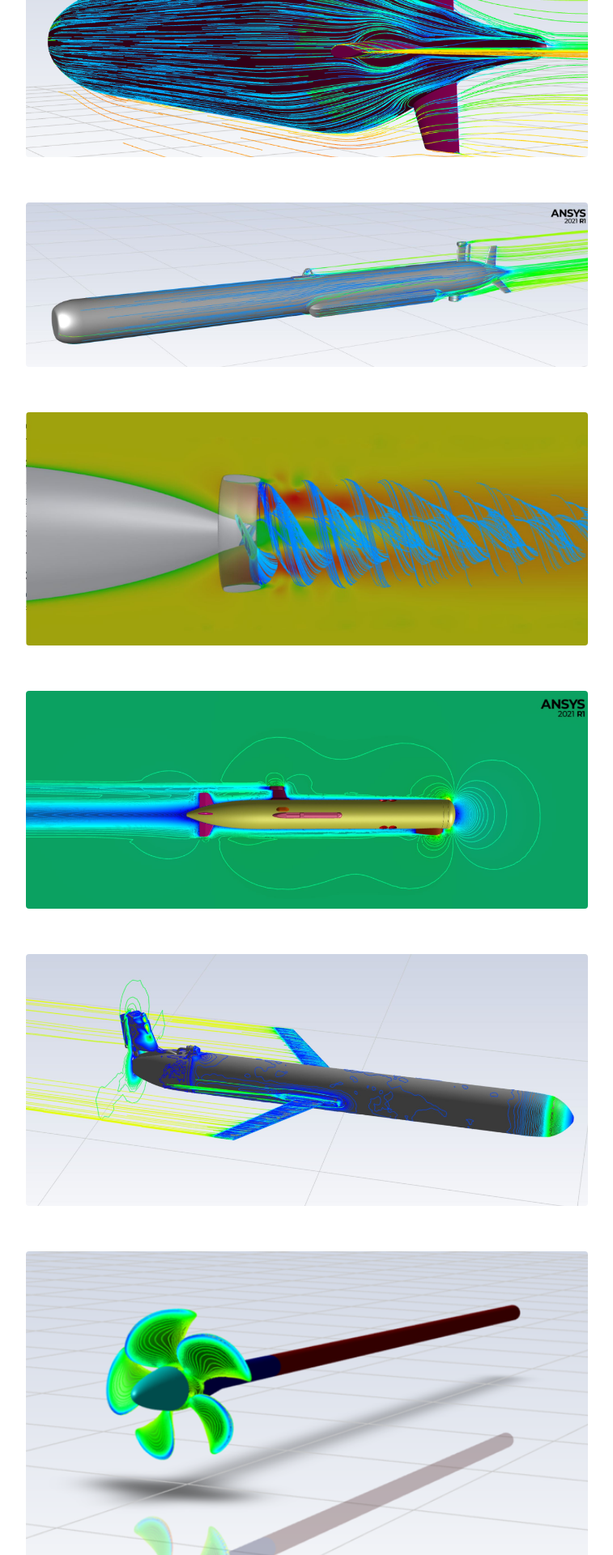
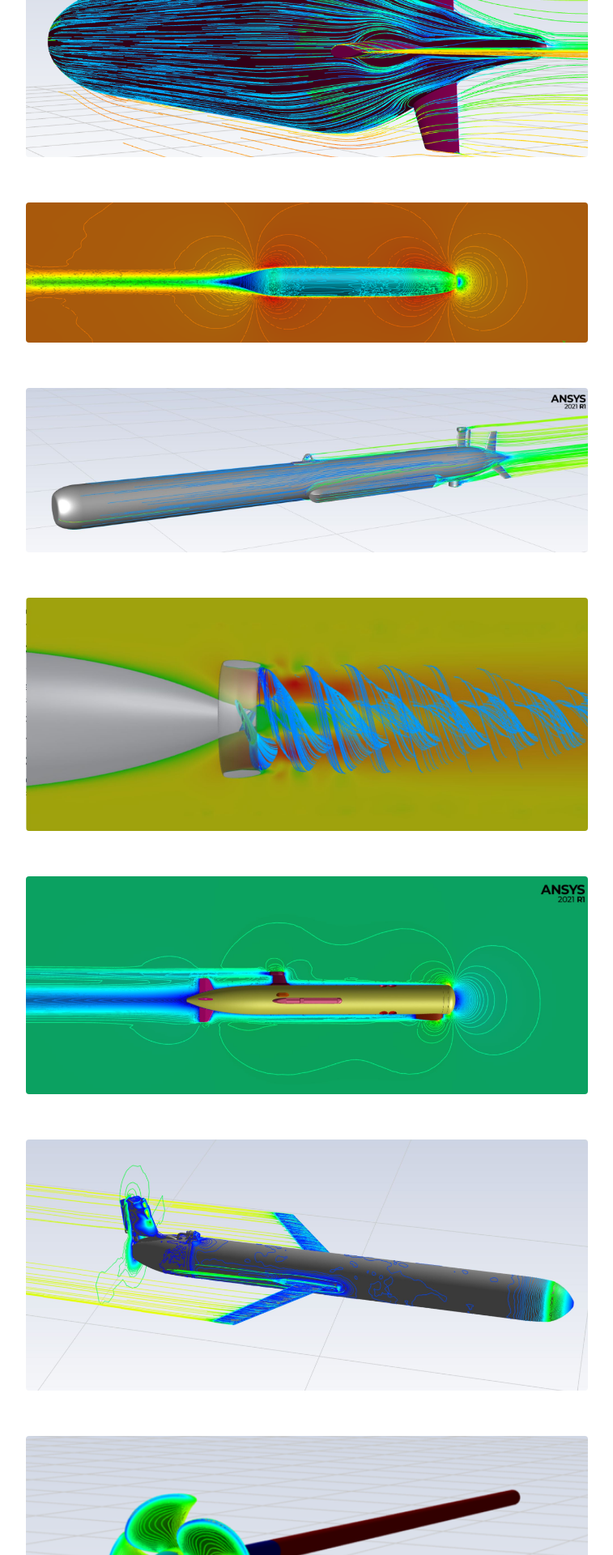
Before and after one commit to ccluett/website, a Jekyll site: the page built from content/2-hydro.md, in a window 1280 px wide. Shown: the part 434-2354 px from the top of the page at 81% size, without its empty margins (261-1018 px from the left). Built offline with Jekyll 4.4.1, drawn with Linux system fonts in a browser that asks for light colours.

Commit message:
Update 2-hydro.md

```diff
--- a/content/2-hydro.md
+++ b/content/2-hydro.md
@@ -8,6 +8,8 @@ Reynolds Averaged Navier Stokes (RANS) CFD is a time averaged approch to simulat
 ------
 
 {% include figure.html img="picture2.png" width="100%" %}
+
+{% include figure.html img="Picture1.png" width="100%" %}
 
 {% include figure.html img="r3k-cfd.JPG" width="100%" %}
 
```
